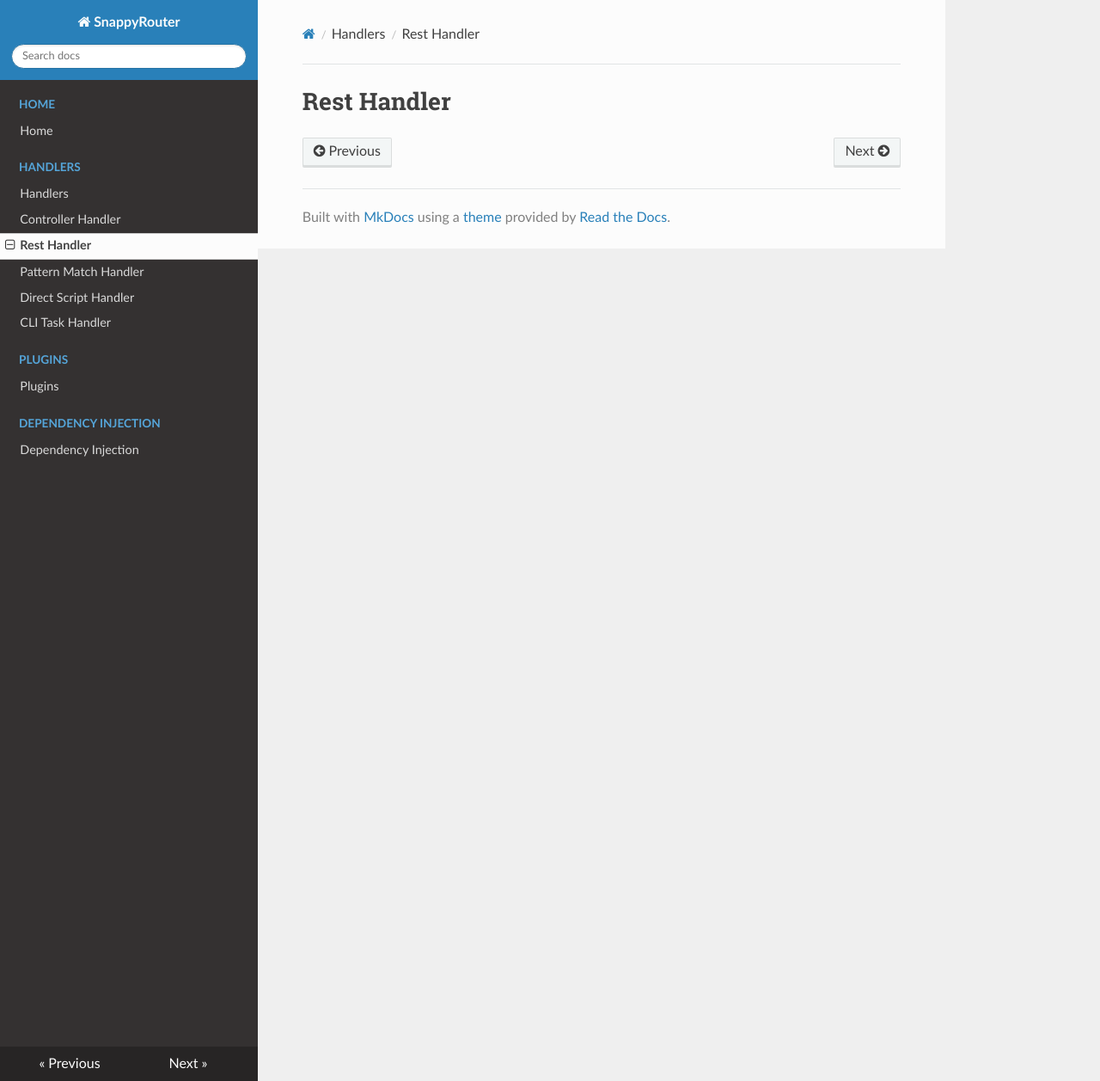
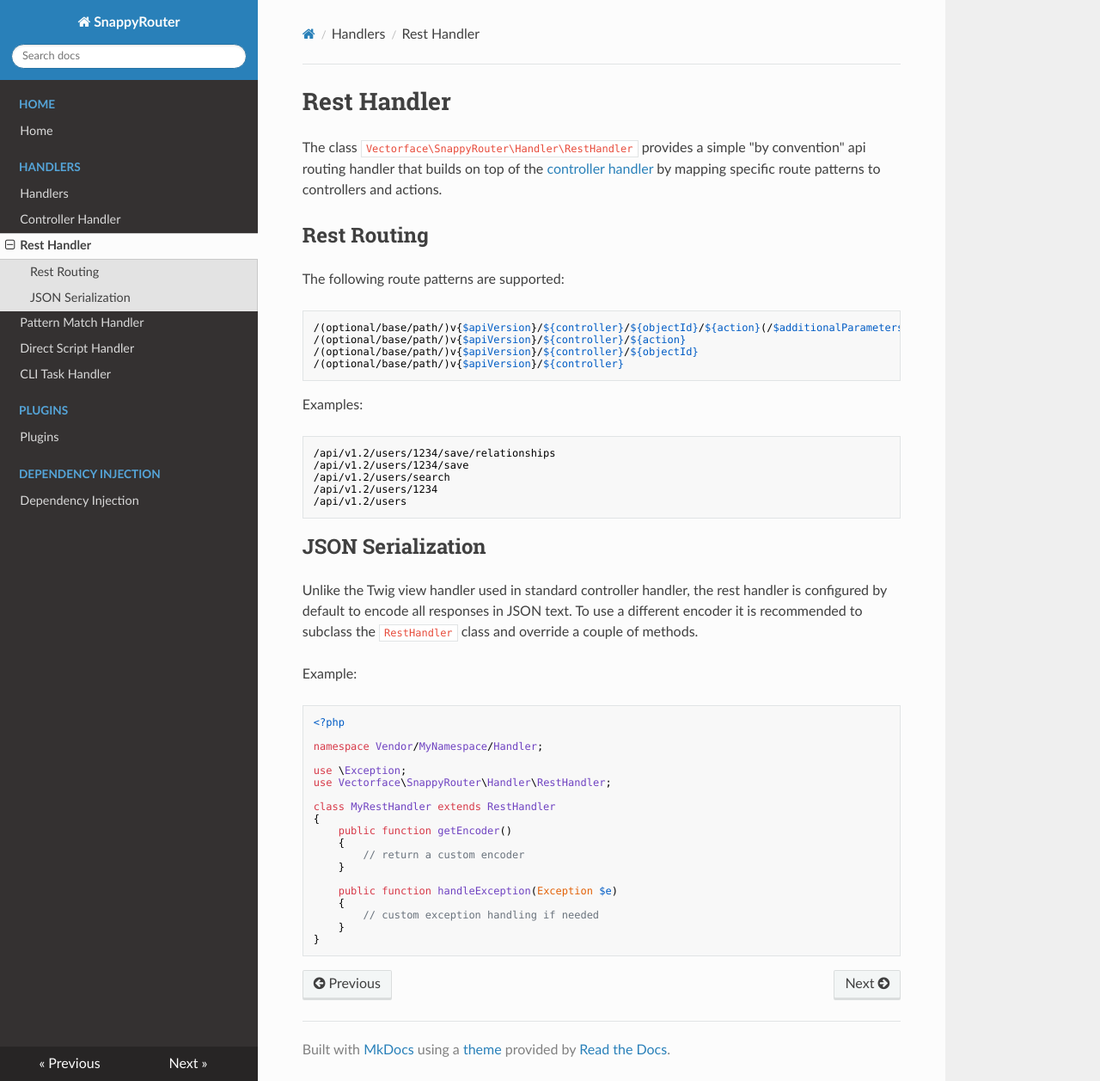
Before and after one commit to Vectorface/SnappyRouter, an MkDocs documentation site: the page built from docs/handlers/rest_handler.md, in a window 1280 px wide and 1257 px high. Shown: the whole window at 86% size. Built offline with MkDocs 1.6.1, drawn with Linux system fonts in a browser that asks for light colours; nearby versions of some CDN libraries; old or Windows-style settings are respelled for this version of MkDocs.

Commit message:
Added documentation for the rest handler.

````diff
--- a/docs/handlers/rest_handler.md
+++ b/docs/handlers/rest_handler.md
@@ -1 +1,58 @@
 # Rest Handler
+
+The class `Vectorface\SnappyRouter\Handler\RestHandler` provides a simple
+"by convention" api routing handler that builds on top of the
+[controller handler](/handlers/controller_handler) by mapping specific route
+patterns to controllers and actions.
+
+## Rest Routing
+
+The following route patterns are supported:
+
+```
+/(optional/base/path/)v{$apiVersion}/${controller}/${objectId}/${action}(/$additionalParameters...)
+/(optional/base/path/)v{$apiVersion}/${controller}/${action}
+/(optional/base/path/)v{$apiVersion}/${controller}/${objectId}
+/(optional/base/path/)v{$apiVersion}/${controller}
+```
+
+Examples:
+
+```
+/api/v1.2/users/1234/save/relationships
+/api/v1.2/users/1234/save
+/api/v1.2/users/search
+/api/v1.2/users/1234
+/api/v1.2/users
+```
+
+## JSON Serialization
+
+Unlike the Twig view handler used in standard controller handler, the rest
+handler is configured by default to encode all responses in JSON text. To
+use a different encoder it is recommended to subclass the `RestHandler` class
+and override a couple of methods.
+
+Example:
+
+```php
+<?php
+
+namespace Vendor/MyNamespace/Handler;
+
+use \Exception;
+use Vectorface\SnappyRouter\Handler\RestHandler;
+
+class MyRestHandler extends RestHandler
+{
+    public function getEncoder()
+    {
+        // return a custom encoder
+    }
+
+    public function handleException(Exception $e)
+    {
+        // custom exception handling if needed
+    }
+}
+```
````
